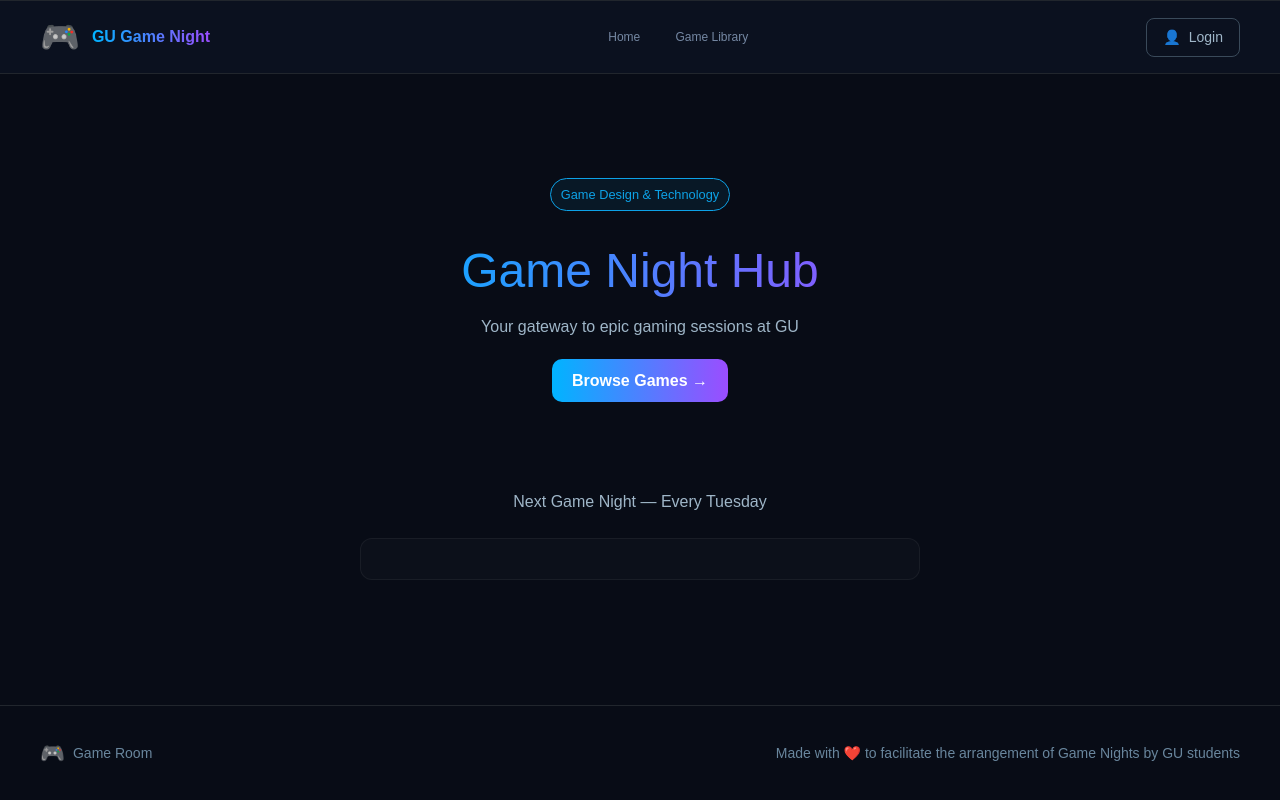
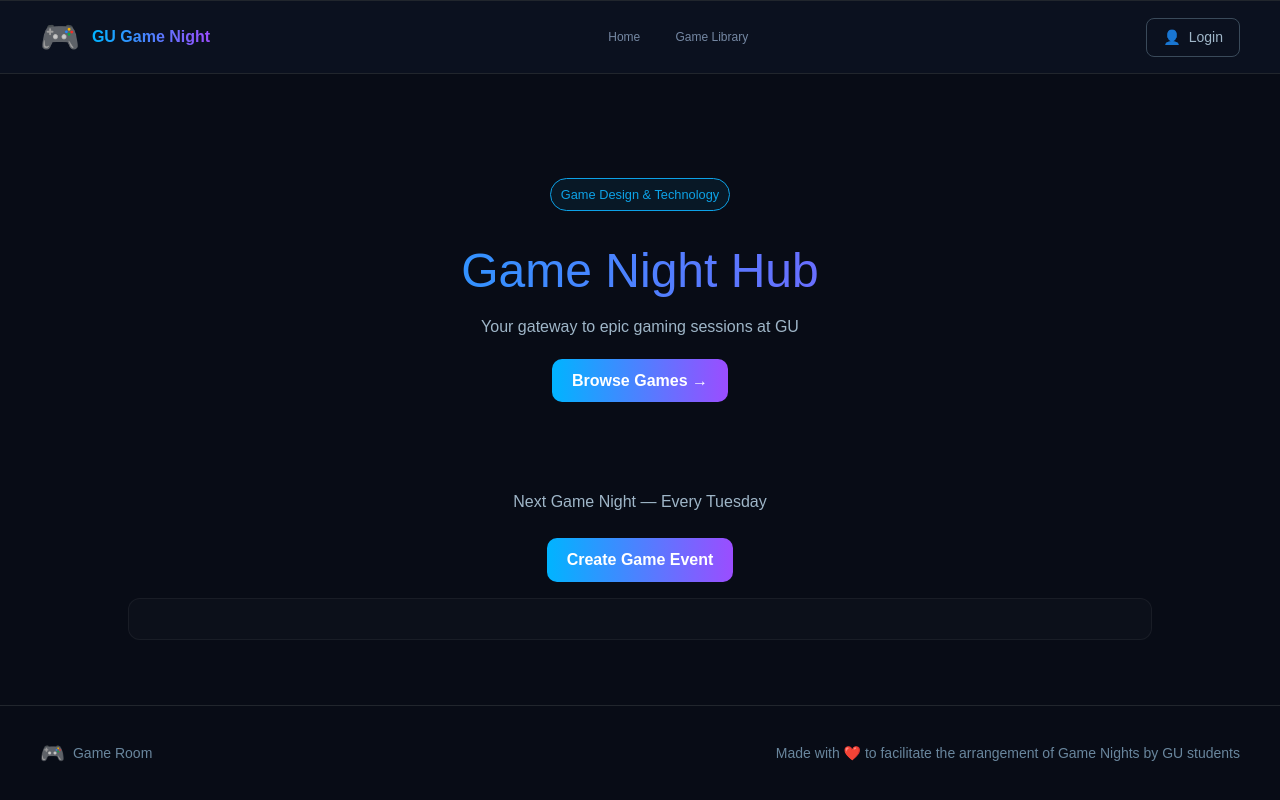
Before and after one commit to ansbilalgit/piasta-net-frontend, a Next.js app: page / in a window 1280 px wide. Built offline with nearby package versions, Linux system fonts and the light colour scheme.

Commit message:
Added Create game event button

```diff
--- a/app/globals.css
+++ b/app/globals.css
@@ -1,3 +1,9 @@
+/* Center the Create Game Event button */
+.create-game-event-container {
+  display: flex;
+  justify-content: center;
+  margin-bottom: 1rem;
+}
 @import "tailwindcss";
 
 :root {
@@ -257,12 +263,19 @@ html, body {
   margin-bottom: 1.5rem;
 }
 
+
 .next-card {
-  width: 560px;
   background: rgba(255, 255, 255, 0.02);
   padding: 1.25rem;
   border-radius: 12px;
   border: 1px solid rgba(255, 255, 255, 0.05);
+}
+
+.next-card-wide {
+  width: 80vw;
+  max-width: 80vw;
+  margin: 0 auto;
+  box-sizing: border-box;
 }
 
 
--- a/app/page.tsx
+++ b/app/page.tsx
@@ -10,10 +10,13 @@ export default function HomePage() {
 
       <section className="next-game">
         <h3>Next Game Night — Every Tuesday</h3>
-        <div className="next-card">
-          {/* Innehåll läggs till senare */}
+        <div className="create-game-event-container">
+          <button className="btn-cta">Create Game Event</button>
         </div>
       </section>
+      <div className="next-card next-card-wide">
+        {/* Innehåll läggs till senare */}
+      </div>
     </div>
   );
 }
--- a/package.json
+++ b/package.json
@@ -20,8 +20,8 @@
     "@types/node": "^20",
     "@types/react": "^19",
     "@types/react-dom": "^19",
-    "eslint": "^9",
-    "eslint-config-next": "16.1.6",
+    "eslint": "^10.0.1",
+    "eslint-config-next": "^0.2.4",
     "tailwindcss": "^4",
     "typescript": "^5"
   }
```
Also changed, not shown: 1 other file (tests, documents, lock files or other folders).
